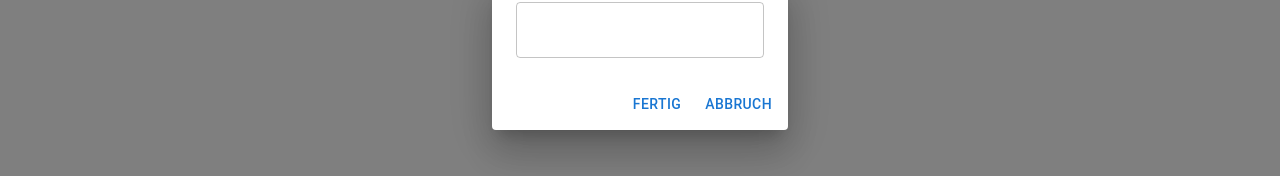
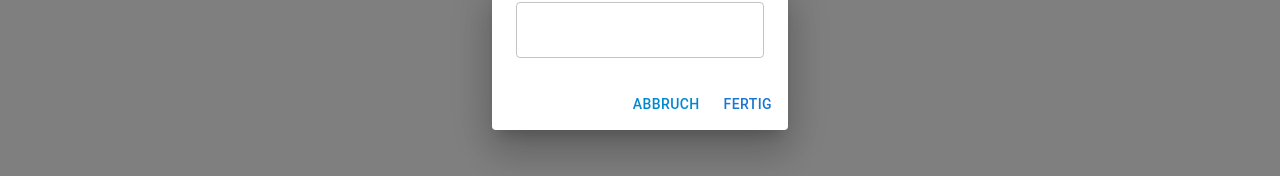
Before and after one commit to ThomasPfeiffer/2-doofs, a React (Vite) app: page / in a window 1280 px wide. Both pictures are taken after a click on the button "NÄCHSTE RUNDE". Shown: the part 344-520 px from the top of the page. Built offline with nearby package versions, Linux system fonts and the light colour scheme.

Commit message:
improved reset

```diff
--- a/src/App.jsx
+++ b/src/App.jsx
@@ -65,6 +65,8 @@ function App() {
           <CompleteResetButton onReset={() => {
             setPlayers([])
             setScores([])
+          }} onResetScores={() => {
+            setScores([])
           }} />
           </CardActions>
       </Card>
@@ -90,8 +92,8 @@ function GigaWizardDialog({ players, addScore }) {
         <GigaWizard setScores={setScore} scores={score} players={players} />
       </DialogContent>
       <DialogActions>
-        <Button onClick={() => { setOpen(false); addScore(score) }}>Fertig</Button>
-        <Button onClick={() => setOpen(false)}>Abbruch</Button>
+        <Button color="info" onClick={() => setOpen(false)}>Abbruch</Button>
+        <Button color="primary" onClick={() => { setOpen(false); addScore(score) }}>Fertig</Button>
       </DialogActions>
     </Dialog>}
   </>
@@ -157,7 +159,7 @@ function DeleteScoreButton({ onReset }) {
   );
 }
 
-function CompleteResetButton({ onReset }) {
+function CompleteResetButton({ onReset, onResetScores }) {
   const [open, setOpen] = React.useState(false);
 
   const handleClickOpen = () => {
@@ -184,16 +186,22 @@ function CompleteResetButton({ onReset }) {
         </DialogTitle>
         <DialogContent>
           <DialogContentText id="alert-dialog-description">
-            Hierdurch werden alle Spieler und Werte gelöscht.
+            Was möchtest du zurücksetzen?
           </DialogContentText>
         </DialogContent>
         <DialogActions>
-          <Button onClick={handleClose}>Nein</Button>
+          <Button color="info" onClick={handleClose}>Abbruch</Button>
           <Button onClick={() => {
             onReset()
             handleClose()
-          }} autoFocus>
-            Ja
+          }} color="error">
+            Alles
+          </Button>
+          <Button color="primary" onClick={() => {
+            onResetScores()
+            handleClose()
+          }}>
+            Nur Ergebnisse
           </Button>
         </DialogActions>
       </Dialog>
```
